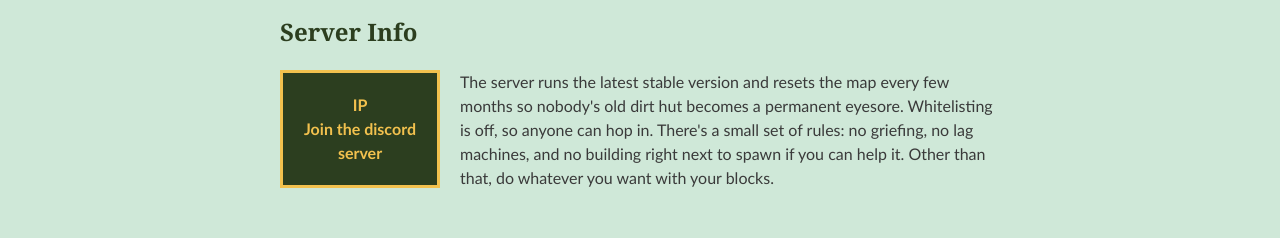
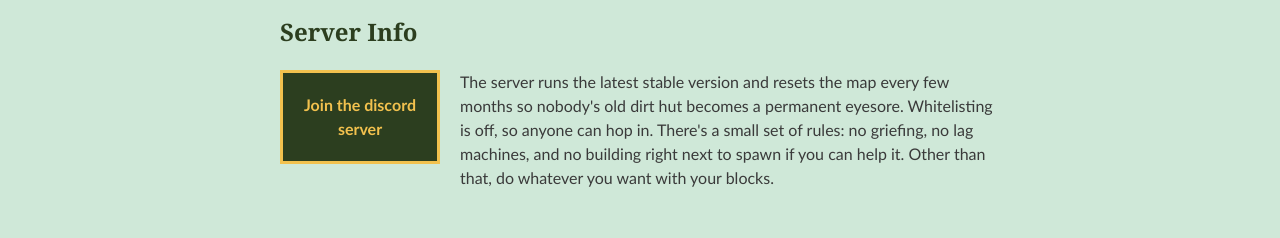
Before and after one commit to RehaanGazi/Minecraft, a plain HTML site: page index.html in a window 1280 px wide. Shown: the part 1434-1672 px from the top of the page. Drawn offline with Linux system fonts and the light colour scheme.

Commit message:
Update index.html

```diff
--- a/index.html
+++ b/index.html
@@ -74,7 +74,7 @@
   <section id="server" class="server-info">
     <h2>Server Info</h2>
 
-    <a class="info-box" href="https://discord.gg/P2AQsqX5QH">IP<br>Join the discord server</a>
+    <a class="info-box" href="https://discord.gg/P2AQsqX5QH">Join the discord server</a>
 
     <p>
       The server runs the latest stable version and resets the map every few months so nobody's
```
